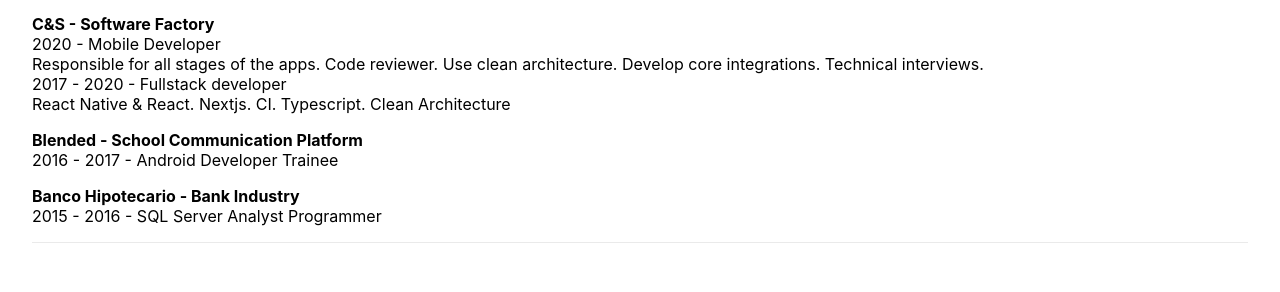
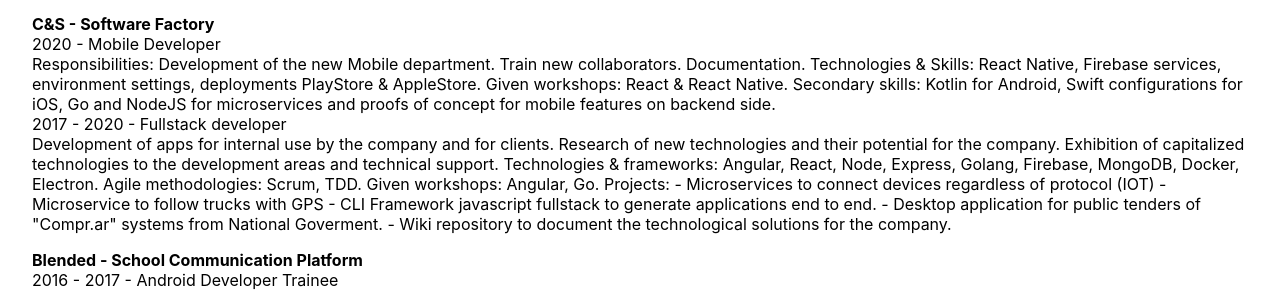
Before and after one commit to joncolque/myresume, a Next.js app: page / in a window 1280 px wide. Shown: the part 318-610 px from the top of the page. Built offline with nearby package versions, Linux system fonts and the light colour scheme.

Commit message:
Fix job description and add name header of tab page

```diff
--- a/core/repositories/APIResumeRepository.ts
+++ b/core/repositories/APIResumeRepository.ts
@@ -28,12 +28,21 @@
         {
           name: 'Mobile Developer',
           years: '2020',
-          desc: 'Responsible for all stages of the apps. Code reviewer. Use clean architecture. Develop core integrations. Technical interviews.',
+          desc: 'Responsibilities: Development of the new Mobile department. Train new collaborators. Documentation. Technologies & Skills: React Native, Firebase services, environment settings, deployments PlayStore & AppleStore. Given workshops: React & React Native. Secondary skills: Kotlin for Android, Swift configurations for iOS, Go and NodeJS for microservices and proofs of concept for mobile features on backend side.',
         },
         {
           name: 'Fullstack developer',
           years: '2017 - 2020',
-          desc: 'React Native & React. Nextjs. CI. Typescript. Clean Architecture',
+          desc: `Development of apps for internal use by the company and for clients. Research of new technologies and their potential for the company. Exhibition of capitalized technologies to the development areas and technical support.
+          Technologies & frameworks: Angular, React, Node, Express, Golang, Firebase, MongoDB, Docker, Electron.
+          Agile methodologies: Scrum, TDD.
+          Given workshops: Angular, Go.
+          Projects:
+          - Microservices to connect devices regardless of protocol (IOT)
+          - Microservice to follow trucks with GPS
+          - CLI Framework javascript fullstack to generate applications end to end.
+          - Desktop application for public tenders of "Compr.ar" systems from National Goverment.
+          - Wiki repository to document the technological solutions for the company.`,
         }
       ]
     },
--- a/pages/index.tsx
+++ b/pages/index.tsx
@@ -8,7 +8,7 @@
   return (
     <div className={styles.container}>
       <Head>
-        <title>Resume</title>
+        <title>Jon Wilson Colque Limachi</title>
         <meta name="description" content="Generated by create next app" />
         <link rel="icon" href="/favicon.ico" />
       </Head>
```
Also changed, not shown: 1 other file (tests, documents, lock files or other folders).
